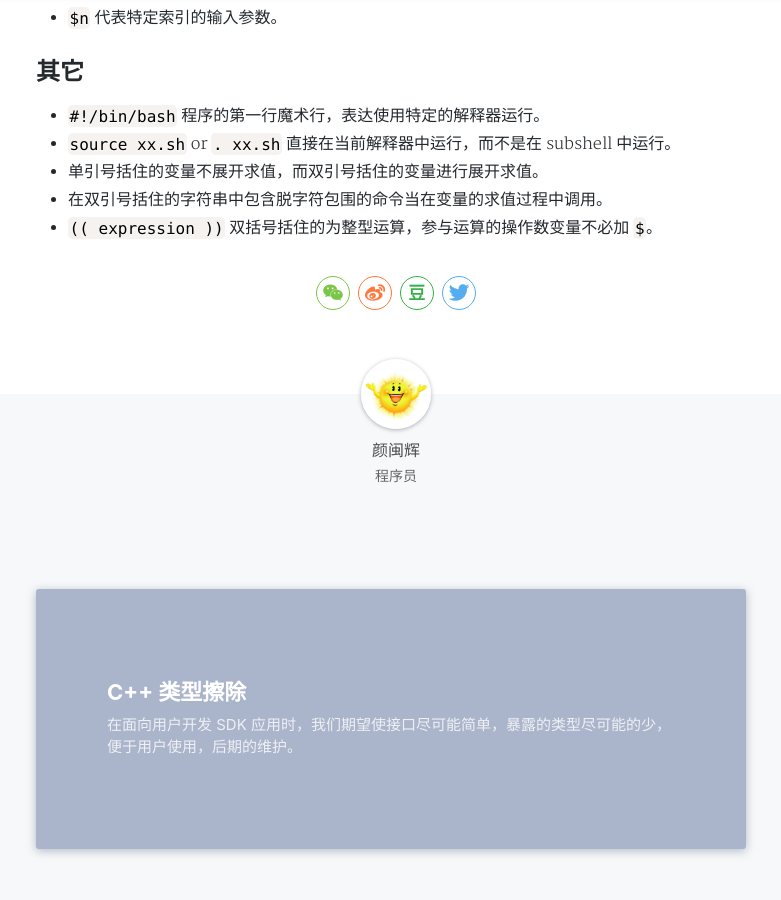
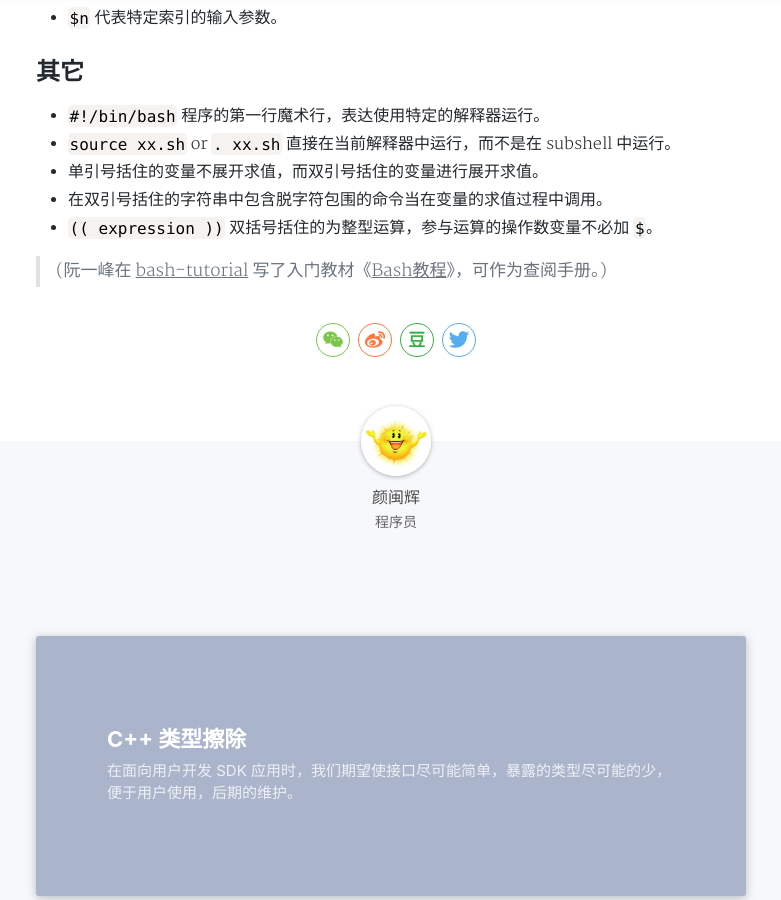
Before and after one commit to yanminhui/yanminhui.github.io, a Jekyll site: the page built from _posts/articles/2020-04-25-bash.md, in a window 1280 px wide and 900 px high, scrolled down 4409 px. Shown: the whole window, without its empty margins (244-1025 px from the left). Built offline with Jekyll 4.4.1, drawn with Linux system fonts in a browser that asks for light colours; nearby versions of some CDN libraries; formulas are drawn with MathJax 3; a style sheet for code colours, icons or effects is not loaded.

Commit message:
Add ruanyf's bash turtorial.

```diff
--- a/_posts/articles/2020-04-25-bash.md
+++ b/_posts/articles/2020-04-25-bash.md
@@ -163,3 +163,5 @@ function <fname>() {
 - 单引号括住的变量不展开求值，而双引号括住的变量进行展开求值。
 - 在双引号括住的字符串中包含脱字符包围的命令当在变量的求值过程中调用。
 - `(( expression ))` 双括号括住的为整型运算，参与运算的操作数变量不必加 `$`。
+
+> (阮一峰在 [bash-tutorial](https://github.com/wangdoc/bash-tutorial) 写了入门教材《[Bash教程](https://wangdoc.com/bash/)》，可作为查阅手册。)
```
